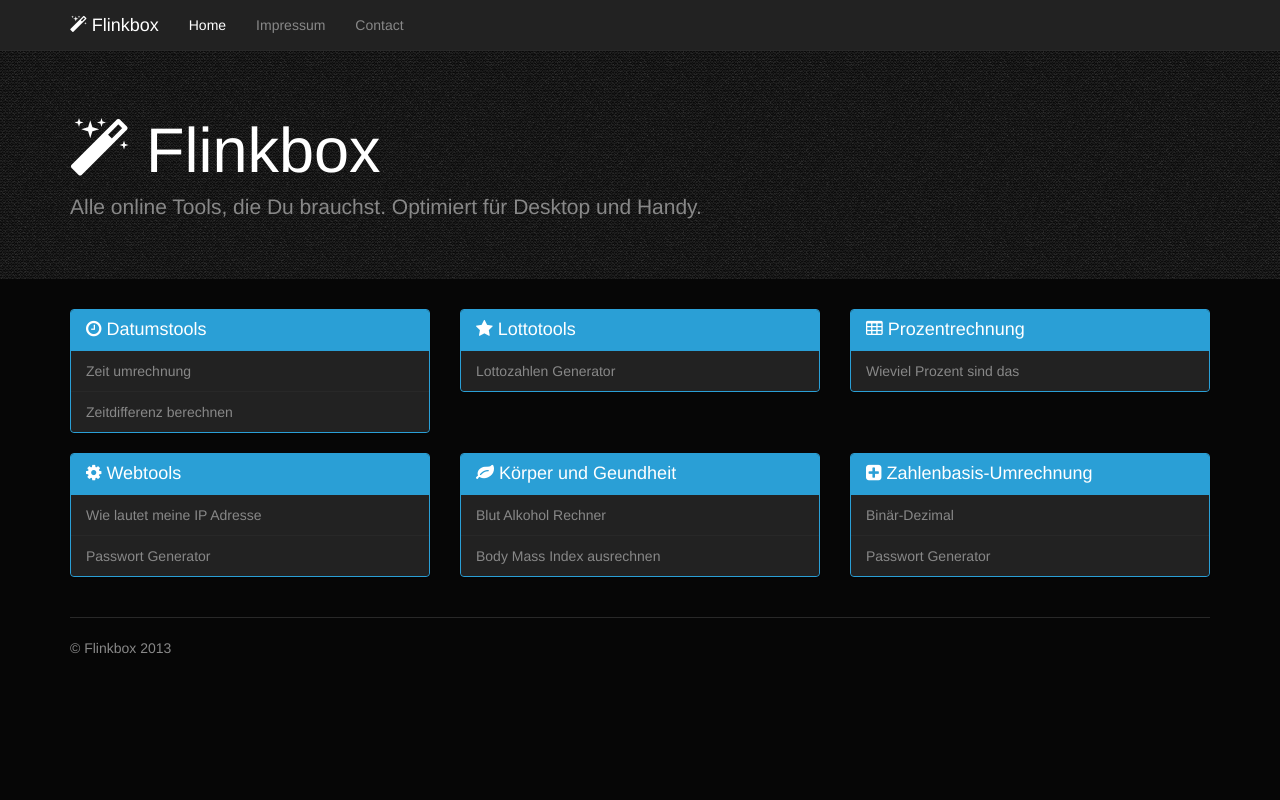
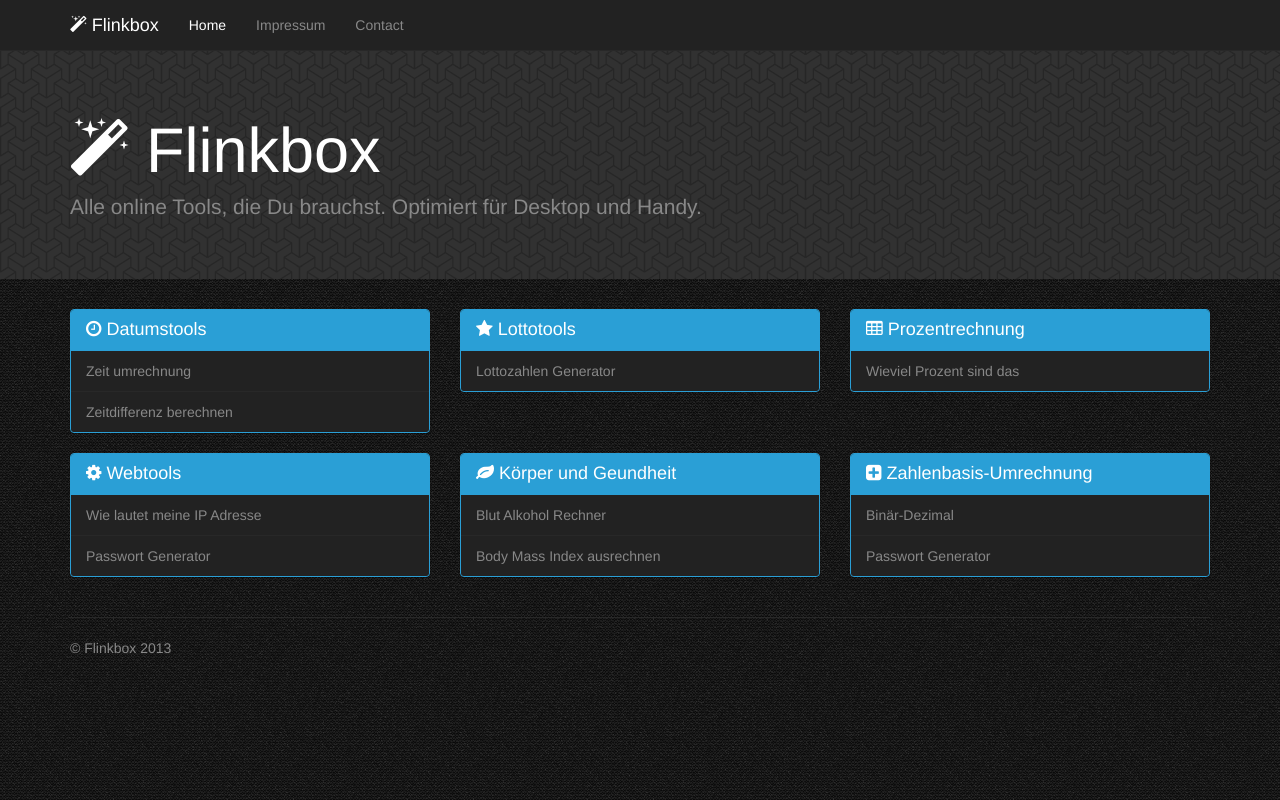
Before and after one commit to caspii/flinkbox, a PHP site: page / in a window 1280 px wide. Run offline with PHP 8.4, Linux system fonts and the light colour scheme; some libraries are stand-ins or nearby versions; some web fonts are replaced.

Commit message:
Layout and style tweaking

```diff
--- a/css/main.css
+++ b/css/main.css
@@ -3,5 +3,9 @@
    ========================================================================== */
 
 .jumbotron {
+    background: url(/img/escheresque_ste.png) repeat 0 0;
+}
+
+body {
     background: url(/img/binding_dark.png) repeat 0 0;
 }
--- a/index.html
+++ b/index.html
@@ -70,7 +70,7 @@ Begin main content
 <div class="container">
     <!-- Row /////////////////////////////////////////////////////////////////////////////////////////////////////// -->
     <div class="row">
-        <div class="col-lg-4">
+        <div class="col-sm-4">
             <div class="panel panel-primary">
                 <div class="panel-heading h4"> <i class="fa fa-clock-o"></i> Datumstools</div>
                 <div class="list-group">
@@ -80,7 +80,7 @@ Begin main content
             </div>
         </div>
 
-        <div class="col-lg-4">
+        <div class="col-sm-4">
             <div class="panel panel-primary">
                 <div class="panel-heading h4"> <i class="fa fa-star"></i> Lottotools</div>
                 <div class="list-group">
@@ -90,7 +90,7 @@ Begin main content
             </div>
         </div>
 
-        <div class="col-lg-4">
+        <div class="col-sm-4">
             <div class="panel panel-primary">
                 <div class="panel-heading h4"> <i class="fa fa-table"></i> Prozentrechnung</div>
                 <div class="list-group">
@@ -103,7 +103,7 @@ Begin main content
     </div>
     <!-- Row /////////////////////////////////////////////////////////////////////////////////////////////////////// -->
     <div class = 'row'>
-        <div class="col-lg-4">
+        <div class="col-sm-4">
             <div class="panel panel-primary">
                 <div class="panel-heading h4"> <i class="fa fa-gear"></i> Webtools</div>
                 <div class="list-group">
@@ -115,7 +115,7 @@ Begin main content
         </div>
 
 
-        <div class="col-lg-4">
+        <div class="col-sm-4">
             <div class="panel panel-primary">
                 <div class="panel-heading h4"> <i class="fa fa-leaf"></i> Körper und Geundheit</div>
                 <div class="list-group">
@@ -126,7 +126,7 @@ Begin main content
             </div>
         </div>
 
-        <div class="col-lg-4">
+        <div class="col-sm-4">
             <div class="panel panel-primary">
                 <div class="panel-heading h4"> <i class="fa fa-plus-square"></i> Zahlenbasis-Umrechnung</div>
                 <div class="list-group">
```
Also changed, not shown: README.md, img/escheresque_ste.png (added).
